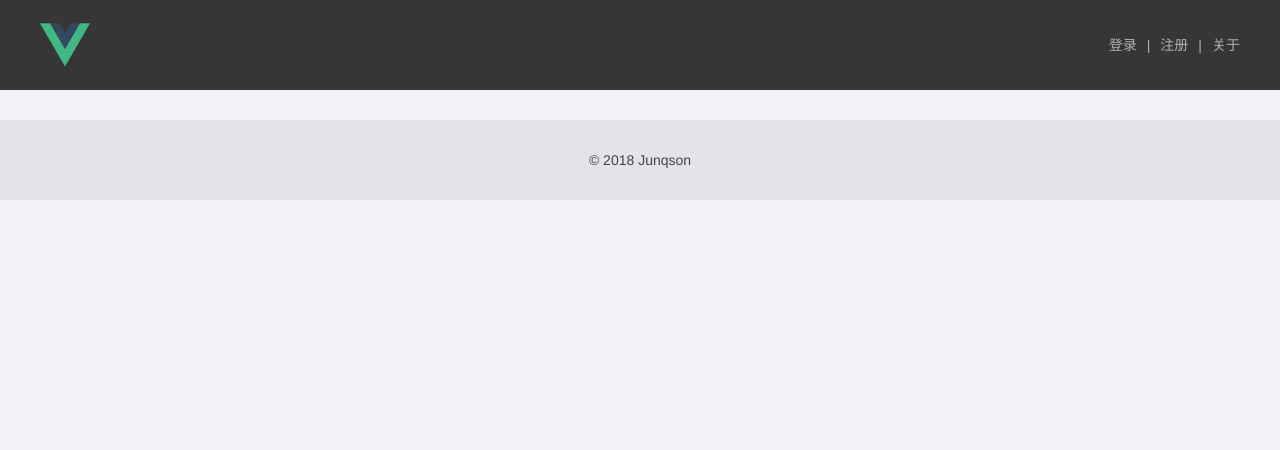
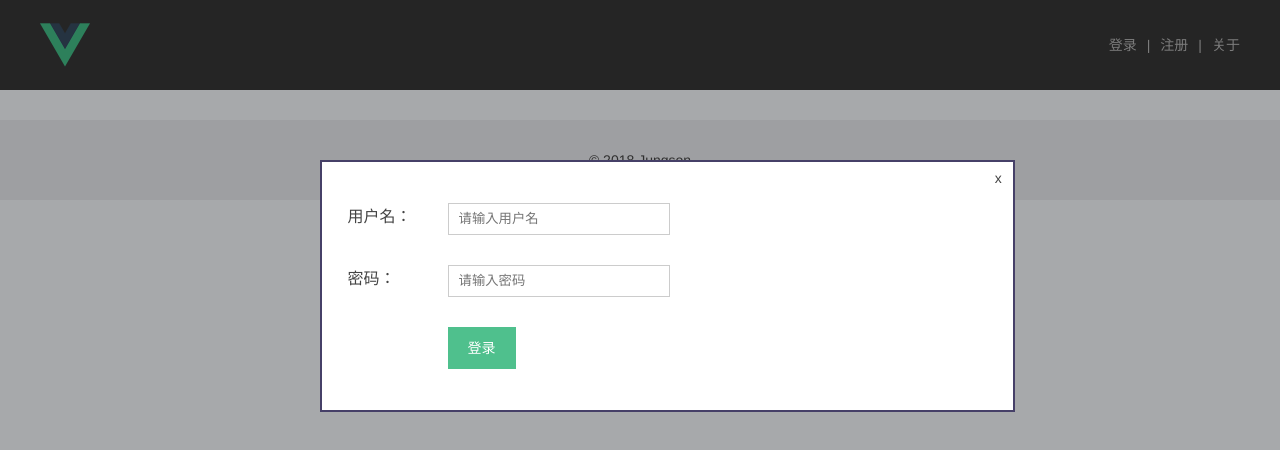
Before and after one commit to jqs1970291214/Vue-Practice, a Vue app: page /detail in a window 1280 px wide. Both pictures are taken after a click on the item "登录". Shown: the top 450 px of the page. Built offline with nearby package versions, Linux system fonts and the light colour scheme; what vue-resource would draw is missing.

Commit message:
dialog and login

```diff
--- /dev/null
+++ b/src/components/dialog.vue
@@ -0,0 +1,91 @@
+<template>
+    <div>
+        <div class="dialog-wrap">
+            <div class="dialog-cover" @click="closeMySelf" v-if="isShow">
+            </div>
+            <transition name="drop">
+                <div class="dialog-content" v-if="isShow">
+                    <p class="dialog-close" @click="closeMySelf" >x</p>
+                    <slot>empty</slot>
+                </div>
+            </transition>
+        </div>
+    </div>
+</template>
+
+<script>
+export default {
+  props: {
+    isShow: {
+        type: Boolean,
+        default: function(){
+            return false;
+        }
+    }
+  },
+  methods: {
+      closeMySelf() {
+          this.$emit("on-close");
+      }
+  }
+
+
+}
+</script>
+
+<style scoped>
+.drop-enter-active {
+  transition: all .5s ease;
+}
+.drop-leave-active {
+  transition: all .3s ease;
+}
+.drop-enter {
+  transform: translateY(-500px); /*向上变换，相反*/
+}
+.drop-leave-active {
+  transform: translateY(-500px);
+}
+
+.dialog-wrap {
+  position: fixed;
+  width: 100%;
+  height: 100%;
+}
+.dialog-cover {
+  background: #000;
+  opacity: .3;
+  position: fixed;
+  z-index: 5;
+  top: 0;
+  left: 0;
+  width: 100%;
+  height: 100%;
+}
+.dialog-content {
+  width: 50%;
+  position: fixed;
+  max-height: 50%;
+  overflow: auto;
+  background: #fff;
+  top: 20%;
+  left: 50%;
+  margin-left: -25%;
+  z-index: 10;
+  border: 2px solid #464068;
+  padding: 2%;
+  line-height: 1.6;
+}
+.dialog-close {
+  position: absolute;
+  right: 5px;
+  top: 5px;
+  width: 20px;
+  height: 20px;
+  text-align: center;
+  cursor: pointer;
+}
+.dialog-close:hover {
+  color: #4fc08d;
+}
+</style>
--- a/src/components/layout.vue
+++ b/src/components/layout.vue
@@ -5,27 +5,79 @@
                 <img src="../assets/logo.png">
                 <div class="head-nav">
                     <ul class="nav-list">
-                        <li>登录</li>
+                        <li>{{ username }}</li>
+                        <li class="nav-pile" v-if="username">|</li>
+                        <li @click="logout" v-if="username">退出</li>
+                        <li @click="logClick" v-if="!username">登录</li>
+                        <li class="nav-pile" v-if="!username">|</li>
+                        <li @click="regClick" v-if="!username">注册</li>
                         <li class="nav-pile">|</li>
-                        <li>注册</li>
-                        <li class="nav-pile">|</li>
-                        <li>关于</li>
+                        <li @click="aboutClick">关于</li>
                     </ul>
                 </div>
              </div>
         </div>
         <div class="app-content">
-            <keep-alive><router-view/></keep-alive>
+            <keep-alive>
+              <router-view/>
+            </keep-alive>
         </div>
         <div class="app-foot">
           <p>© 2018 Junqson</p>
         </div>
+        <my-dialog :is-show="isShowLogDialog" @on-close="closeDialog('isShowLogDialog')">
+          <log-form @has-log="onSuccessLog"></log-form>
+        </my-dialog>
+        <my-dialog :is-show="isShowRegDialog" @on-close="closeDialog('isShowRegDialog')">
+          <reg-form></reg-form>
+        </my-dialog>
+        <my-dialog :is-show="isShowAboutDialog" @on-close="closeDialog('isShowAboutDialog')">
+          <p>本报告在调研数据的基础上，采用定性与定量相结合的方式深入分析了专车市场发展的驱动因素与阻碍因素、专车市场背后的产业格局、专车企业的竞争格局、用户对专车市场的依赖程度、专车对其他交通工具运力的补充效应等，通过这五个章节的研究反映专车市场的发展态势和面临的问题。报告力求客观、深入、准确地反映中国专车市场发展情况，为政府、企事业单位和社会各界提供决策依据。 </p>
+        </my-dialog>
     </div>
 </template>
 
 <script>
+
+import dialog from './dialog'
+import logForm from './logform'
+import regForm from './regform'
 export default {
+  components: {
+    MyDialog: dialog,
+    logForm,
+    regForm
+  },
+  data() {
+    return {
+      isShowLogDialog: false,
+      isShowRegDialog: false,
+      isShowAboutDialog: false,
+      username: ''
+    }
+  },
+  methods: {
+    logClick() {
+      this.isShowLogDialog = true;
+    },
+    regClick() {
+      this.isShowRegDialog = true;
+    },
+    aboutClick() {
+      this.isShowAboutDialog = true;
+    },
+    closeDialog(dialogName) {
+      this[dialogName] = false;
+    },
+    onSuccessLog(data) {
+      this.username = data.username;
+      this.isShowLogDialog = false;
+    },
+    logout() {
+      this.username = ''
+    }
 
+  }
 }
 </script>
 
--- /dev/null
+++ b/src/components/logform.vue
@@ -0,0 +1,97 @@
+<template>
+  <div class="login-form">
+    <div class="g-form">
+      <div class="g-form-line">
+        <span class="g-form-label">用户名：</span>
+        <div class="g-form-input">
+          <input type="text" v-model="usernameModel" placeholder="请输入用户名">
+        </div>
+        <span class="g-form-error">{{ userError.errorText}}</span>
+      </div>
+      <div class="g-form-line">
+        <span class="g-form-label">密码：</span>
+        <div class="g-form-input">
+          <input type="password" v-model="passwordModel" placeholder="请输入密码">
+        </div>
+        <span class="g-form-error">{{ passError.errorText }}</span>
+      </div>
+      <div class="g-form-line">
+        <div class="g-form-btn">
+          <a class="button" @click="onLogin">登录</a>
+        </div>
+      </div>
+      <p>{{ errorText }}</p>
+    </div>
+  </div>
+</template>
+
+<script>
+export default {
+  data () {
+    return {
+        usernameModel: '',
+        passwordModel: '',
+        errorText: ''
+    }
+  },
+  methods: {
+    onLogin() {
+        if (!this.userError.status || !this.passError.status) {
+            this.errorText = '部分选项未通过';
+        } else {
+            this.errorText = '';
+            this.$http.post('/api/login')
+                .then((res) => {
+                    this.$emit('has-log', res.data.data)
+                }).catch((err) => {
+                    this.errorText = "登录失败"
+                })
+        }
+    }
+  },
+  computed: {
+      userError() {
+          let status,errorText;
+          if (!(/\w+@\w+\.\w+/g.test(this.usernameModel))) {
+              status = false;
+              errorText = "不是合法的邮箱地址";
+          } else {
+              status = true;
+              errorText = '';
+          }
+          if (!this.userFlag) {
+              errorText = '';
+              this.userFlag = true;
+          }
+          return {
+              status,
+              errorText
+          }
+      },
+      passError() {
+          let status,errorText;
+          if (!(/^\w{6,}$/g.test(this.passwordModel))) {
+              status = false;
+              errorText = "密码小于6位";
+          } else {
+              status = true;
+              errorText = '';
+          }
+          if (!this.passFlag) {
+              errorText = '';
+              this.passFlag = true;
+          }
+          return {
+              status,
+              errorText
+          }
+      }
+  }
+}
+
+</script>
+
+<!-- Add "scoped" attribute to limit CSS to this component only -->
+<style scoped>
+
+</style>
--- /dev/null
+++ b/src/components/regform.vue
@@ -0,0 +1,17 @@
+<template>
+<div>懒得写了</div>
+</template>
+
+<script>
+export default {
+  data () {
+    return {
+
+    }
+  }
+}
+</script>
+
+<!-- Add "scoped" attribute to limit CSS to this component only -->
+<style scoped>
+</style>
--- a/src/components/slideShow.vue
+++ b/src/components/slideShow.vue
@@ -64,6 +64,7 @@ export default {
     }
   },
   computed: {
+    //计算属性保存前后页
     prevIndex() {
       if (this.nowIndex === 0) {
         return this.slides.length - 1;
```
Also changed, not shown: src/backend.md (added, +13 -0 lines).
